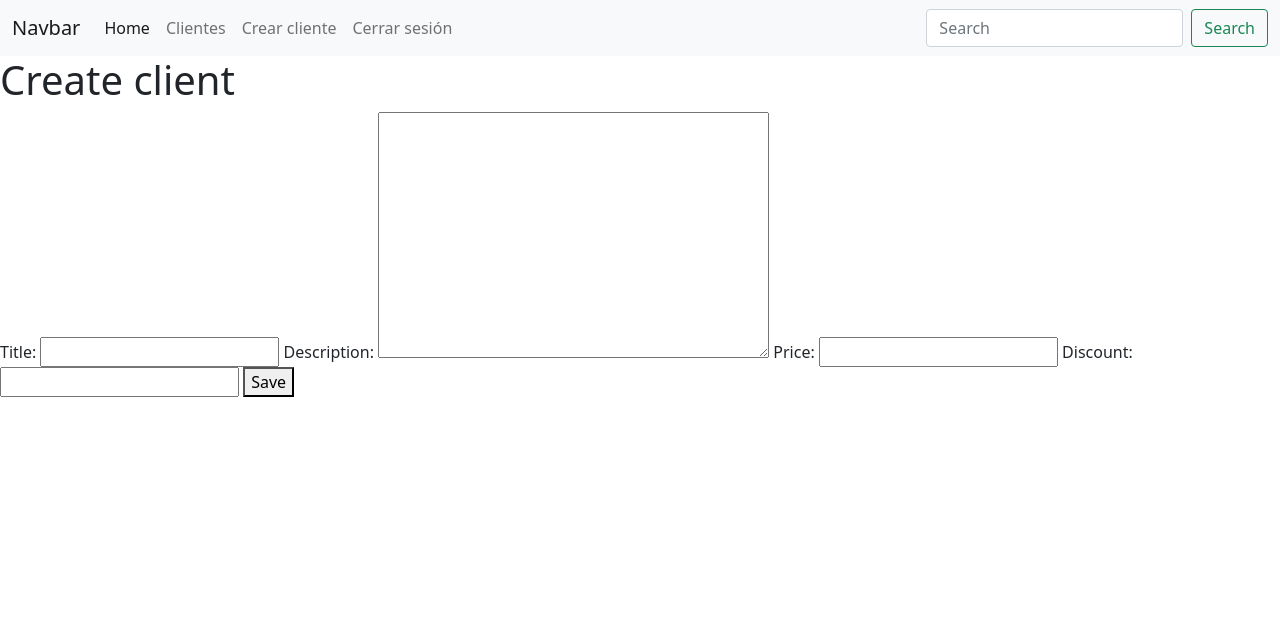
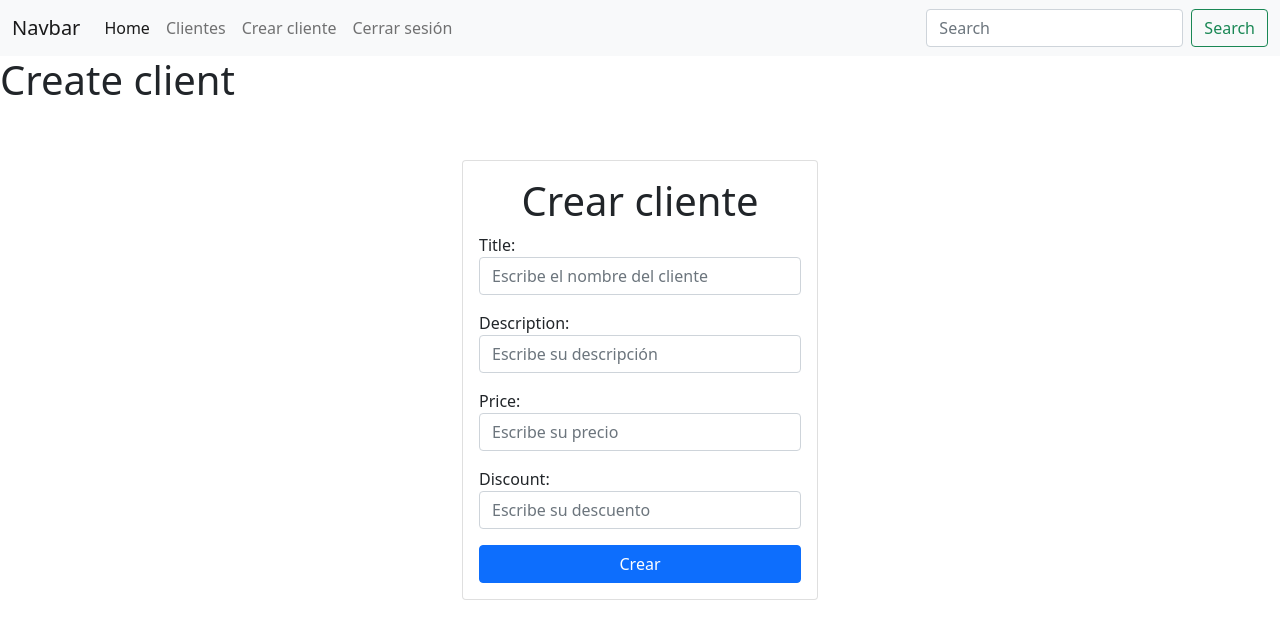
Before and after one commit to Augustorresfx/backend-python, a Django app: page /clients/create/ in a window 1280 px wide. Shown: the top 639 px of the page. Run offline with Django 4.2, Linux system fonts and the light colour scheme; the visitor is signed in with stand-in values (Sample User, id 1).

Commit message:
changing-ui

```diff
--- a/clients/static/css/dashboard.css
+++ b/clients/static/css/dashboard.css
@@ -0,0 +1,95 @@
+:root {
+    --main-bg-color: #009d63;
+    --main-text-color: #009d63;
+    --second-text-color: #bbbec5;
+    --second-bg-color: #c1efde;
+  }
+
+  .primary-text {
+    color: var(--main-text-color);
+  }
+
+  .second-text {
+    color: var(--second-text-color);
+  }
+
+  .primary-bg {
+    background-color: var(--main-bg-color);
+  }
+
+  .secondary-bg {
+    background-color: var(--second-bg-color);
+  }
+
+  .rounded-full {
+    border-radius: 100%;
+  }
+
+  #wrapper {
+    overflow-x: hidden;
+    background-image: linear-gradient(
+      to right,
+      #baf3d7,
+      #c2f5de,
+      #cbf7e4,
+      #d4f8ea,
+      #ddfaef
+    );
+  }
+
+  #sidebar-wrapper {
+    min-height: 100vh;
+    margin-left: -15rem;
+    -webkit-transition: margin 0.25s ease-out;
+    -moz-transition: margin 0.25s ease-out;
+    -o-transition: margin 0.25s ease-out;
+    transition: margin 0.25s ease-out;
+  }
+
+  #sidebar-wrapper .sidebar-heading {
+    padding: 0.875rem 1.25rem;
+    font-size: 1.2rem;
+  }
+
+  #sidebar-wrapper .list-group {
+    width: 15rem;
+  }
+
+  #page-content-wrapper {
+    min-width: 100vw;
+  }
+
+  #wrapper.toggled #sidebar-wrapper {
+    margin-left: 0;
+  }
+
+  #menu-toggle {
+    cursor: pointer;
+  }
+
+  .list-group-item {
+    border: none;
+    padding: 20px 30px;
+  }
+
+  .list-group-item.active {
+    background-color: transparent;
+    color: var(--main-text-color);
+    font-weight: bold;
+    border: none;
+  }
+
+  @media (min-width: 768px) {
+    #sidebar-wrapper {
+      margin-left: 0;
+    }
+
+    #page-content-wrapper {
+      min-width: 0;
+      width: 100%;
+    }
+
+    #wrapper.toggled #sidebar-wrapper {
+      margin-left: -15rem;
+    }
+  }
--- a/clients/templates/create_product.html
+++ b/clients/templates/create_product.html
@@ -7,15 +7,48 @@
     </h1>
 
     {{error}}
+    <main class="container">
+        <div class="row">
+            <div class="col-md-4 offset-md-4 mt-5">
+                <form action="/clients/create/" method="POST" class="card card-body ">
+                    <h1 class="text-center">
+                        Crear cliente
+                    </h1>
 
-    <form action="/clients/create/" method="POST">
-        {% csrf_token %}
+                    {{error}}
+                    {% csrf_token %}
 
-        {{form}}
+                    <div class="mb-3">
+                        <label for="title">Title:</label>
+                        <input type="text" name="title" id="title"
+                        class="form-control" placeholder="Escribe el nombre del cliente">
+                    </div>
 
-        <button>
-            Save
-        </button>
+                    <div class="mb-3">
+                        <label for="description">Description:</label>
+                        <input type="text" name="description" id="description"
+                        class="form-control" placeholder="Escribe su descripción">
+                    </div>
 
-    </form>
+                    <div class="mb-3">
+                        <label for="title">Price:</label>
+                        <input type="number" name="price" id="price"
+                        class="form-control" placeholder="Escribe su precio">
+                    </div>
+
+                    <div class="mb-3">
+                        <label for="discount">Discount:</label>
+                        <input type="number" name="discount" id="discount"
+                        class="form-control" placeholder="Escribe su descuento">
+                    </div>
+
+
+                    <button class="btn btn-primary">
+                        Crear
+                    </button>
+                </form>
+            </div>
+        </div>
+    </main>
+
 {% endblock %}
```
Also changed, not shown: nitroadmin/settings.py (+9 -1 lines).
